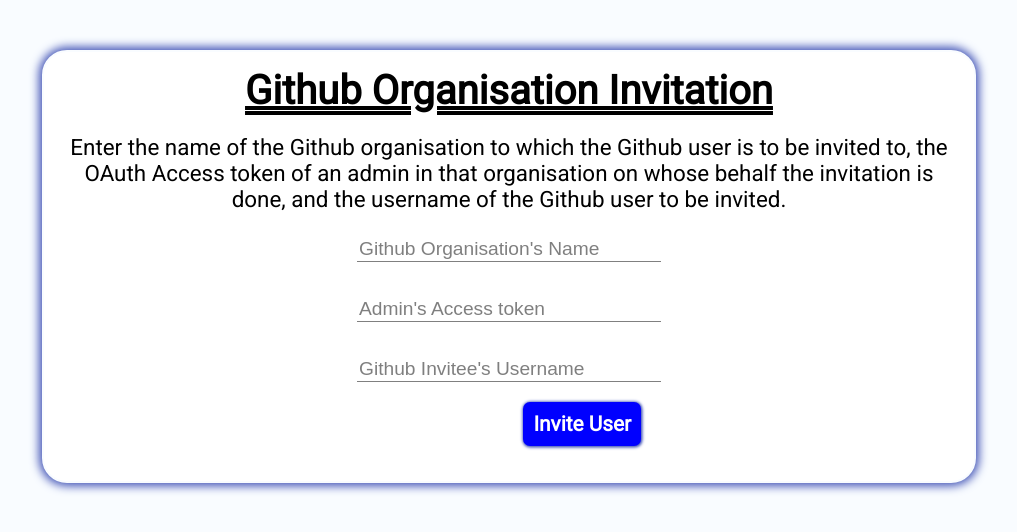
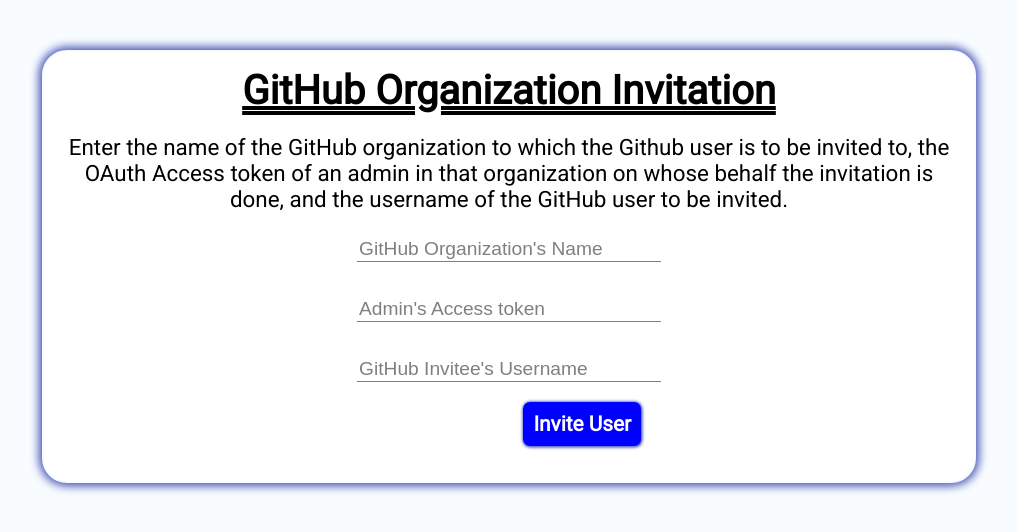
Before and after one commit to obumnwabude/github-invite, a plain HTML site: page static-frontend/index.html in a window 1280 px wide. Shown: the whole page, without its empty margins (131-1148 px from the left). Drawn offline with Linux system fonts and the light colour scheme.

Commit message:
Add and Update READMEs. Correct Spelling Errors

```diff
--- a/static-frontend/index.html
+++ b/static-frontend/index.html
@@ -5,28 +5,28 @@
   <meta name="viewport" content="width=device-width, initial-scale=1">
   <link href="https://fonts.googleapis.com/css2?family=Roboto&display=swap" rel="stylesheet">
   <link rel="stylesheet" type="text/css" href="styles.css">
-  <title>Get Invited to the GitHub Organisation</title>
+  <title>Invite a GitHub user to your GitHub Organization</title>
 </head>
 <body>
   <noscript>
     <h2 id="noscript-heading" class="failure">This website requires JavaScript to successfully send invitations. For invitations to be sent, enable JavaScript in your browser settings or upgrade or change your browser.</h2>
   </noscript>
   <main>
-    <h1 class="text-center">Github Organisation Invitation</h1>
-    <p class="text-center" id="intro">Enter the name of the Github organisation to which the Github user is to be invited to, the OAuth Access token of an admin in that organisation on whose behalf the invitation is done, and the username of the Github user to be invited.</p>
+    <h1 class="text-center">GitHub Organization Invitation</h1>
+    <p class="text-center" id="intro">Enter the name of the GitHub organization to which the Github user is to be invited to, the OAuth Access token of an admin in that organization on whose behalf the invitation is done, and the username of the GitHub user to be invited.</p>
     <div id="form-and-message-container">
       <form method="POST" id="invite">
         <label>
-          <input type="text" id="org" name="org" minlength="2" placeholder="Github Organisation's Name" required>
-          <span>Github Organisation's Name</span>
+          <input type="text" id="org" name="org" minlength="2" placeholder="GitHub Organization's Name" required>
+          <span>GitHub Organization's Name</span>
         </label>
         <label>
           <input type="text" id="token" name="token" minlength="32" placeholder="Admin's Access token">
           <span>Admin's Access token</span>
         </label>
         <label>
-          <input type="text" id="username" name="username" minlength="2" placeholder="Github Invitee's Username" required>
-          <span>Github Invitee's Username</span>
+          <input type="text" id="username" name="username" minlength="2" placeholder="GitHub Invitee's Username" required>
+          <span>GitHub Invitee's Username</span>
         </label>
         <div id="button-container">
           <button type="submit">Invite User</button>
```
Also changed, not shown: node-monolith/public/index.html (+3 -3 lines), README.md, node-monolith/README.md, static-frontend/README.md (added).
